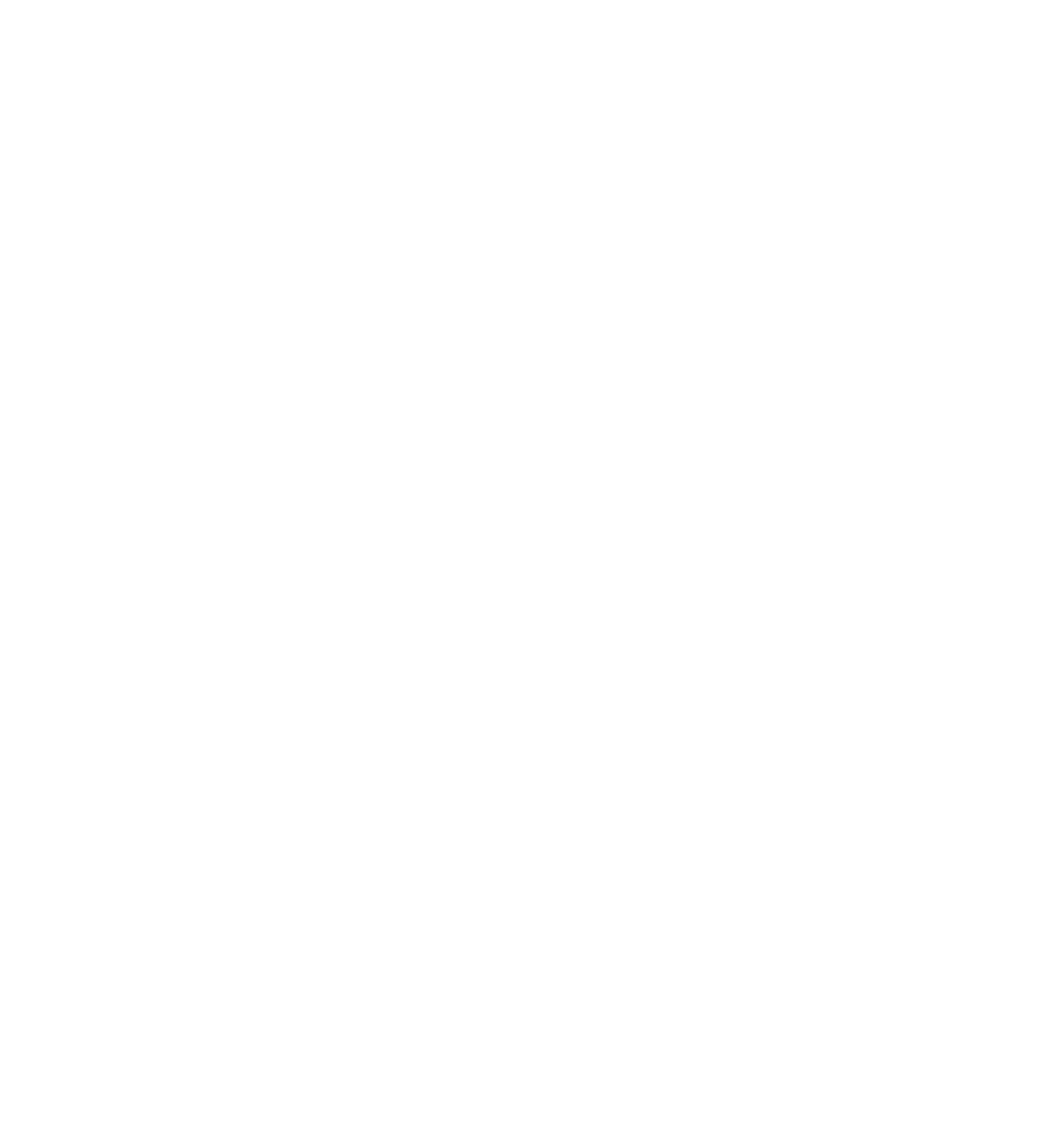
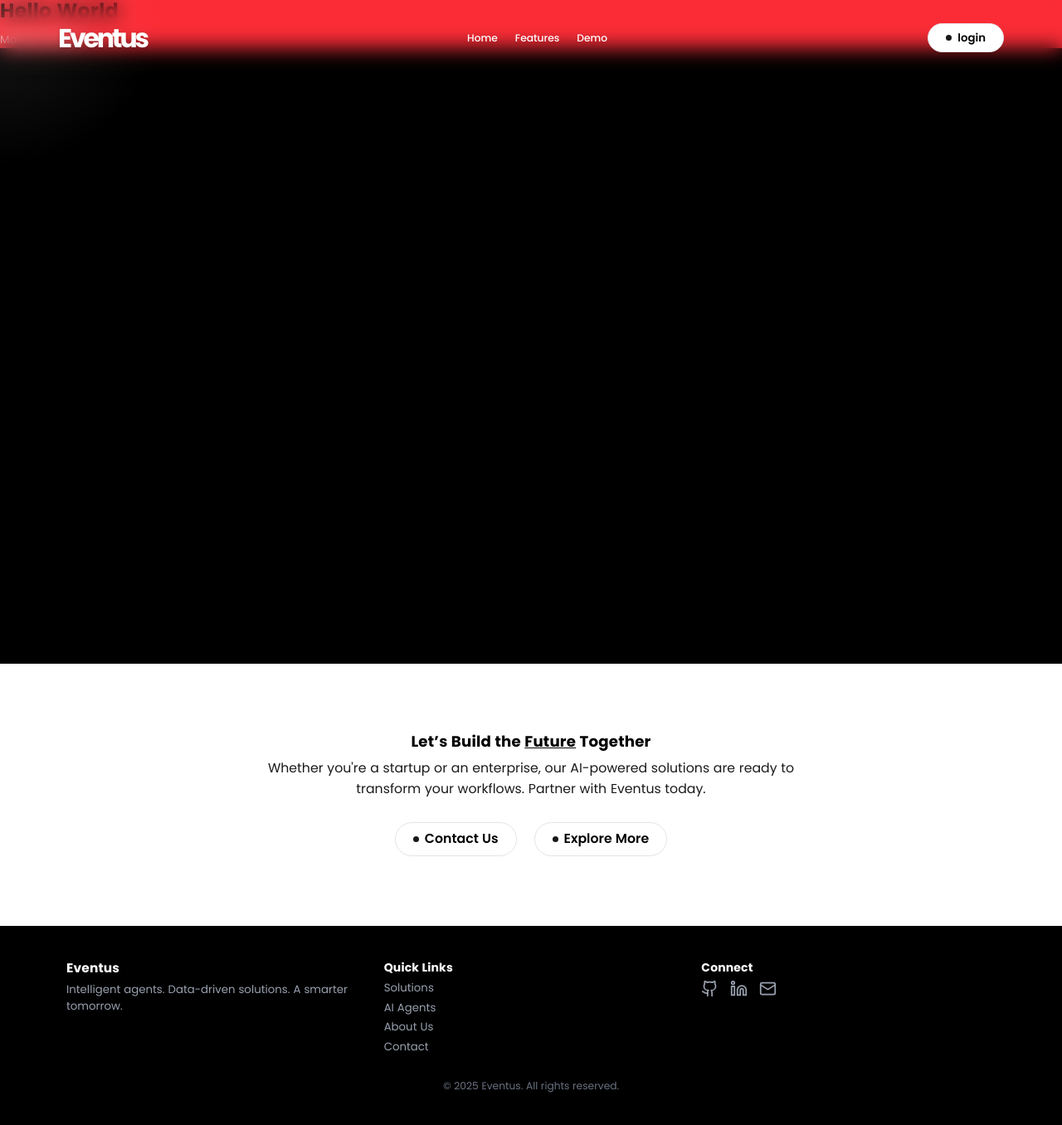
Before and after one commit to kojowiafe-dev/mailto, a React (Vite) app in the folder frontend/: page /mail-generate in a window 1280 px wide. Before the commit this address had no page. Shown: the top 1356 px of the page at 83% size. Before the commit the page ends 800 px from the top, so only its background shows below. Built offline with nearby package versions, Linux system fonts and the light colour scheme.

Commit message:
feat: refactoring the ai mail compose

```diff
--- a/frontend/src/App.jsx
+++ b/frontend/src/App.jsx
@@ -1,19 +1,20 @@
-import { Routes, Route } from 'react-router-dom';
-import LandingPage from './Routes/LandingPage';
-import Solutions from './Pages/Solutions';
-import Industries from './Pages/Industries';
-import Demo from './Pages/Demo';
-import GetStarted from './Pages/GetStarted';
-import AIMailCompose from './Pages/AIMailCompose';
-import Contact from './Pages/Contact';
-import Register from './Pages/Register';
-import Login from './Pages/Login';
-import ForgotPassword from './Routes/ForgotPassword';
-import ResetPassword from './Pages/ResetPassword';
-import VerifyResetCode from './Pages/VerifyResetCode';
-import ProtectedRoute from './Routes/ProtectedRoute';
-import Hero from './Pages/Hero';
-import GoogleSuccess from './Pages/GoogleSuccess';
+import { Routes, Route } from "react-router-dom";
+import LandingPage from "./Routes/LandingPage";
+import Solutions from "./Pages/Solutions";
+import Industries from "./Pages/Industries";
+import Demo from "./Pages/Demo";
+import GetStarted from "./Pages/GetStarted";
+import AIMailCompose from "./Pages/AIMailCompose";
+import Contact from "./Pages/Contact";
+import Register from "./Pages/Register";
+import Login from "./Pages/Login";
+import ForgotPassword from "./Routes/ForgotPassword";
+import ResetPassword from "./Pages/ResetPassword";
+import VerifyResetCode from "./Pages/VerifyResetCode";
+import ProtectedRoute from "./Routes/ProtectedRoute";
+import Hero from "./Pages/Hero";
+import GoogleSuccess from "./Pages/GoogleSuccess";
+import MailGenerator from "./Pages/MailGenerator";
 
 const App = () => {
   return (
@@ -32,6 +33,7 @@ const App = () => {
         <Route path="/reset-password" element={<ResetPassword />} />
         <Route path="/verify-reset-code" element={<VerifyResetCode />} />
         <Route path="/google-linked-success" element={<GoogleSuccess />} />
+        <Route path="/mail-generate" element={<MailGenerator />} />
         <Route
           path="/ai-mail-compose"
           element={
--- /dev/null
+++ b/frontend/src/Pages/MailGenerator.jsx
@@ -0,0 +1,12 @@
+import React from "react";
+
+const MailGenerator = () => {
+  return (
+    <div className="bg-red-500">
+      <h1 className="text-black">Hello World</h1>
+      MailGenerator
+    </div>
+  );
+};
+
+export default MailGenerator;
--- a/frontend/src/Routes/Footer.jsx
+++ b/frontend/src/Routes/Footer.jsx
@@ -1,8 +1,8 @@
-import React from 'react';
-import { Button } from '../components/ui/button';
-import { motion } from 'framer-motion';
-import { Github, Linkedin, Mail } from 'lucide-react';
-import { InteractiveHoverButton } from '@/components/magicui/interactive-hover-button';
+import React from "react";
+import { Button } from "../components/ui/button";
+import { motion } from "framer-motion";
+import { Github, Linkedin, Mail } from "lucide-react";
+import { InteractiveHoverButton } from "@/components/magicui/interactive-hover-button";
 
 const Footer = React.memo(function Footer() {
   return (
@@ -15,7 +15,8 @@ const Footer = React.memo(function Footer() {
           transition={{ duration: 0.6 }}
           className="text-4xl md:text-5xl font-bold mb-6"
         >
-          Let’s Build the <span className="text-black underline">Future</span> Together
+          Let’s Build the <span className="text-black underline">Future</span>{" "}
+          Together
         </motion.h2>
 
         <motion.p
@@ -24,8 +25,8 @@ const Footer = React.memo(function Footer() {
           transition={{ delay: 0.2 }}
           className="text-lg text-black/90 max-w-3xl mx-auto mb-8"
         >
-          Whether you're a startup or an enterprise, our AI-powered solutions are ready to transform
-          your workflows. Partner with Eventus today.
+          Whether you're a startup or an enterprise, our AI-powered solutions
+          are ready to transform your workflows. Partner with Eventus today.
         </motion.p>
 
         <motion.div
@@ -37,7 +38,11 @@ const Footer = React.memo(function Footer() {
           <InteractiveHoverButton size="lg" className="text-lg font-semibold">
             Contact Us
           </InteractiveHoverButton>
-          <InteractiveHoverButton variant="ghost" size="lg" className="text-lg text-black bg-white">
+          <InteractiveHoverButton
+            variant="ghost"
+            size="lg"
+            className="text-lg text-black bg-white"
+          >
             Explore More
           </InteractiveHoverButton>
         </motion.div>
@@ -74,13 +79,16 @@ const Footer = React.memo(function Footer() {
           <div>
             <h4 className="text-lg font-medium mb-2">Connect</h4>
             <div className="flex gap-4">
-              <a href="#" className="text-gray-400 hover:text-white">
+              <a href="#" className="text-gray-400 hover:text-cyan-500">
                 <Github className="w-6 h-6" />
               </a>
-              <a href="#" className="text-gray-400 hover:text-white">
+              <a href="#" className="text-gray-400 hover:text-cyan-500">
                 <Linkedin className="w-6 h-6" />
               </a>
-              <a href="mailto:info@eventus.ai" className="text-gray-400 hover:text-white">
+              <a
+                href="mailto:info@eventus.ai"
+                className="text-gray-400 hover:text-cyan-500"
+              >
                 <Mail className="w-6 h-6" />
               </a>
             </div>
```
Also changed, not shown: frontend/src/Pages/Register.jsx (+2 -9 lines), frontend/src/main.jsx (+14 -13 lines).
